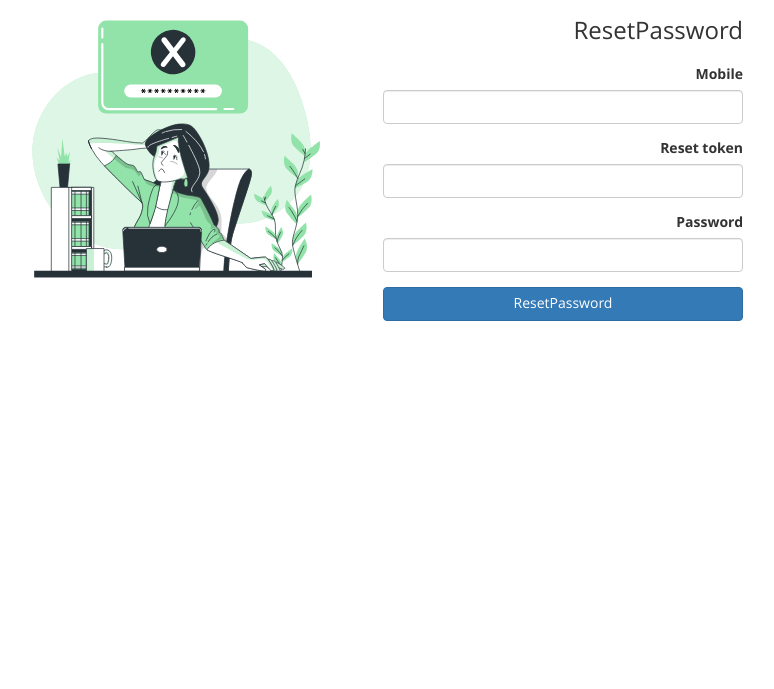
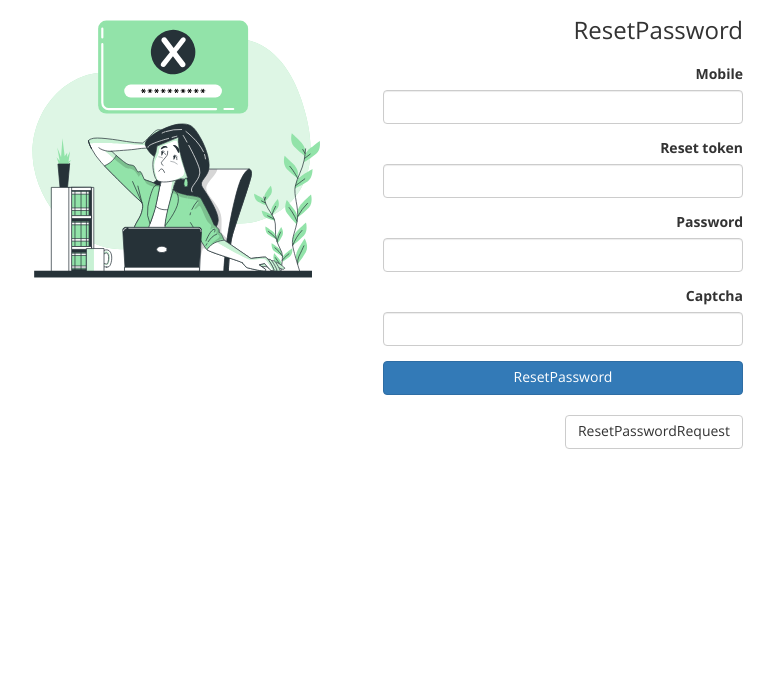
Before and after one commit to akrez/akrez4, a Yii app: template views/site/reset-password.php in a window 1280 px wide. Shown: the part 93-782 px from the top of the page, without its empty margins (77-851 px from the left). Run offline with PHP 8.4 and a stand-in for Yii, Linux system fonts and the light colour scheme; the template is opened without the code that fills it, so the values that code supplies are empty; form fields are guessed from the names that the template uses; some libraries are stand-ins or nearby versions.

Commit message:
captcha and some change in view

```diff
--- a/views/site/reset-password.php
+++ b/views/site/reset-password.php
@@ -1,6 +1,8 @@
 <?php
 
+use yii\captcha\Captcha;
 use yii\helpers\Html;
+use yii\helpers\Url;
 use yii\widgets\ActiveForm;
 
 $mobile = Html::encode(Yii::$app->request->get('mobile'));
@@ -27,8 +29,14 @@ $resetToken = Html::encode(Yii::$app->request->get('reset_token'));
         <?= $form->field($model, 'mobile')->textInput($mobile ? ['value' => $mobile, 'readonly' => true] : []) ?>
         <?= $form->field($model, 'reset_token')->textInput($resetToken ? ['value' => $resetToken, 'readonly' => true] : []) ?>
         <?= $form->field($model, 'password')->passwordInput() ?>
+        <?= $form->field($model, 'captcha', ['template' => '{input}<small>{hint}</small>{error}'])->widget(Captcha::class, [
+            'template' => '{image}<div class="input-group">' . Html::activeLabel($model, 'captcha', ['class' => "input-group-addon"]) . '{input}</div>',
+        ])->hint('در صورت ناخوانا بودن عکس، روی آن کلیک کنید.') ?>
         <div class="form-group">
             <button type="submit" class="btn btn-primary btn-block" name="login-button" style="float: right;"> <?= Yii::t('app', 'ResetPassword') ?> </button>
+        </div>
+        <div class="form-group">
+            <a type="button" class="btn btn-default" style="margin-top: 20px;float: right;" href="<?= Url::to(['site/reset-password-request', 'mobile' => $model->mobile]) ?>"><?= Yii::t('app', 'ResetPasswordRequest') ?></a>
         </div>
         <?php ActiveForm::end(); ?>
     </div>
--- a/views/site/verify.php
+++ b/views/site/verify.php
@@ -1,5 +1,6 @@
 <?php
 
+use yii\captcha\Captcha;
 use yii\helpers\Html;
 use yii\helpers\Url;
 use yii\widgets\ActiveForm;
@@ -27,6 +28,9 @@ $verifyToken = Html::encode(Yii::$app->request->get('verify_token'));
         ?>
         <?= $form->field($model, 'mobile')->textInput($mobile ? ['value' => $mobile, 'readonly' => true] : []) ?>
         <?= $form->field($model, 'verify_token')->textInput($verifyToken ? ['value' => $verifyToken, 'readonly' => true] : []) ?>
+        <?= $form->field($model, 'captcha', ['template' => '{input}<small>{hint}</small>{error}'])->widget(Captcha::class, [
+            'template' => '{image}<div class="input-group">' . Html::activeLabel($model, 'captcha', ['class' => "input-group-addon"]) . '{input}</div>',
+        ])->hint('در صورت ناخوانا بودن عکس، روی آن کلیک کنید.') ?>
         <div class="form-group">
             <button type="submit" class="btn btn-primary btn-block" name="login-button" style="float: right;"> <?= Yii::t('app', 'Verify') ?> </button>
         </div>
```
Also changed, not shown: views/site/signin.php (+5 -3 lines).
